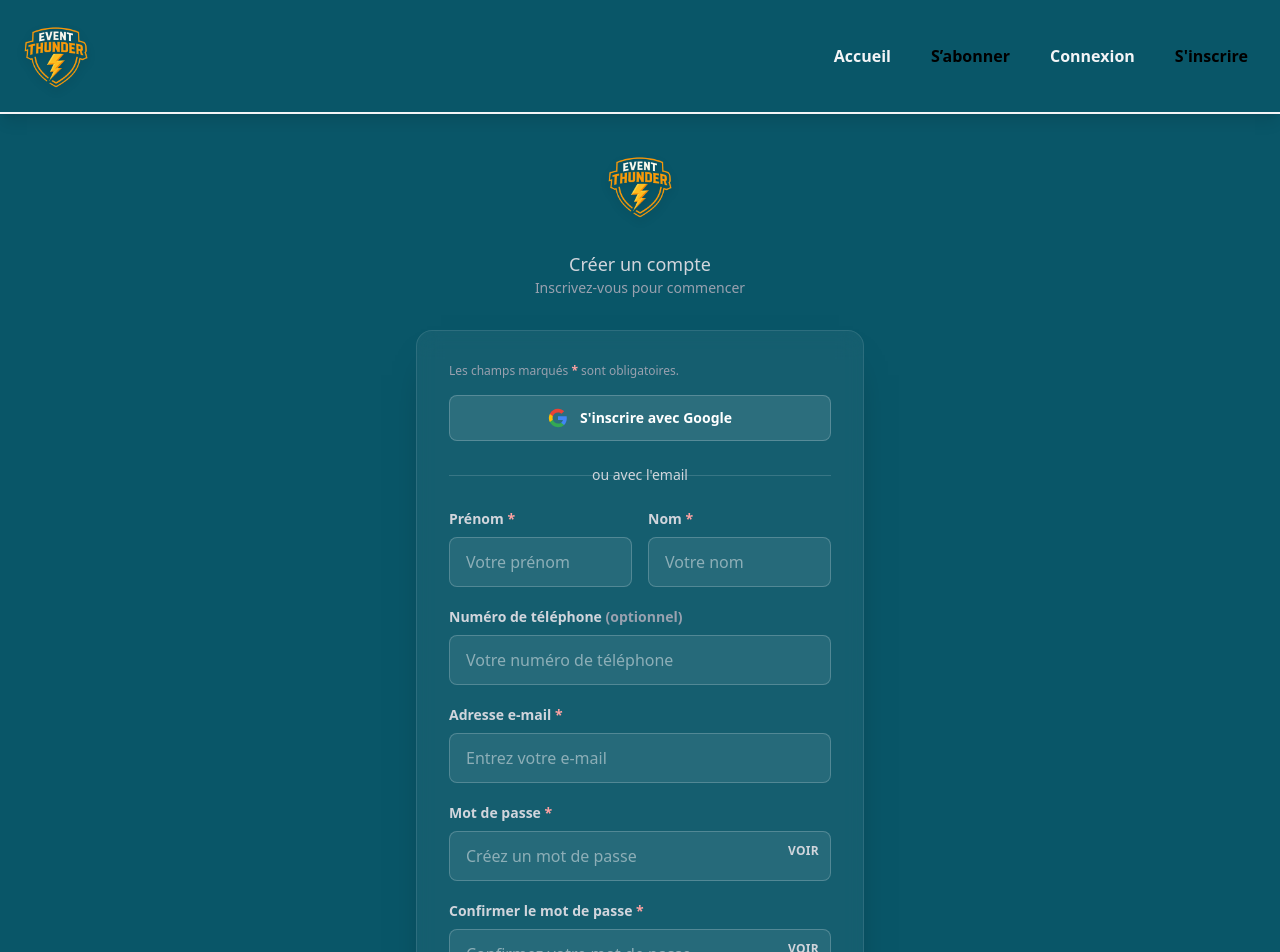
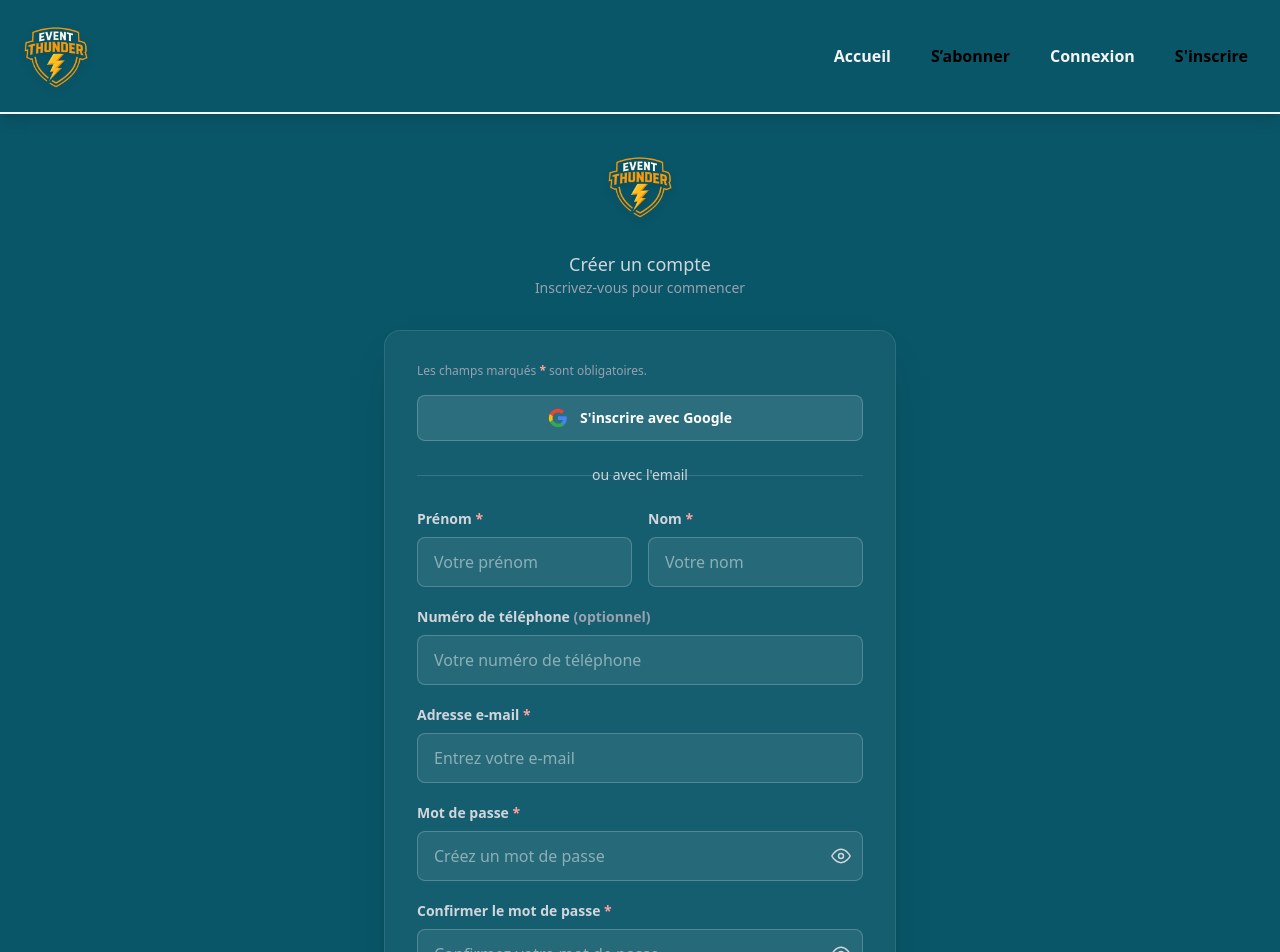
Before and after one commit to Adambizien/Event_Thunder, a React (Vite) app in the folder frontend/: page /register in a window 1280 px wide. Shown: the top 952 px of the page. Built offline with nearby package versions, Linux system fonts and the light colour scheme; no server answers.

Commit message:
style: update button styles for improved usability and consistency across admin and auth pages

```diff
--- a/frontend/src/components/PasswordInput.tsx
+++ b/frontend/src/components/PasswordInput.tsx
@@ -60,11 +60,40 @@ export const PasswordInput = ({
         <button
           type="button"
           onClick={() => setShowPassword(!showPassword)}
-          className="absolute right-3 top-3 text-xs font-semibold uppercase tracking-wide text-gray-300 hover:text-white"
+          className="absolute right-3 top-1/2 -translate-y-1/2 text-gray-300 hover:text-white"
           disabled={disabled}
           aria-label={showPassword ? 'Masquer le mot de passe' : 'Afficher le mot de passe'}
         >
-          {showPassword ? 'Masquer' : 'Voir'}
+          {showPassword ? (
+            <svg
+              xmlns="http://www.w3.org/2000/svg"
+              viewBox="0 0 24 24"
+              fill="none"
+              stroke="currentColor"
+              strokeWidth="1.8"
+              strokeLinecap="round"
+              strokeLinejoin="round"
+              className="h-5 w-5"
+            >
+              <path d="M17.94 17.94A10.94 10.94 0 0 1 12 20c-5 0-9.27-3.11-11-8 1.05-2.7 3.1-4.9 5.68-6.2" />
+              <path d="M1 1l22 22" />
+              <path d="M9.88 9.88a3 3 0 1 0 4.24 4.24" />
+            </svg>
+          ) : (
+            <svg
+              xmlns="http://www.w3.org/2000/svg"
+              viewBox="0 0 24 24"
+              fill="none"
+              stroke="currentColor"
+              strokeWidth="1.8"
+              strokeLinecap="round"
+              strokeLinejoin="round"
+              className="h-5 w-5"
+            >
+              <path d="M1 12s4-8 11-8 11 8 11 8-4 8-11 8-11-8-11-8z" />
+              <circle cx="12" cy="12" r="3" />
+            </svg>
+          )}
         </button>
       </div>
 
--- a/frontend/src/pages/admin/SubscriptionTransactions.tsx
+++ b/frontend/src/pages/admin/SubscriptionTransactions.tsx
@@ -823,7 +823,7 @@ const AdminSubscriptionTransactions = () => {
                           type="button"
                           onClick={() => void handleOpenInvoice(payment)}
                           disabled={!payment.stripeInvoiceId || openingInvoiceId === payment.id}
-                          className="inline-flex items-center justify-center rounded border border-white/30 bg-white/15 px-3 py-1 text-xs font-semibold text-white transition-colors hover:bg-white/25 disabled:cursor-not-allowed disabled:border-white/10 disabled:text-gray-500"
+                          className="inline-flex items-center justify-center rounded border border-white/30 bg-white/15 px-4 py-2 text-sm font-semibold text-white transition-colors hover:bg-white/25 disabled:cursor-not-allowed disabled:border-white/10 disabled:text-gray-500"
                         >
                           {openingInvoiceId === payment.id ? 'Ouverture...' : 'Voir la facture'}
                         </button>
--- a/frontend/src/pages/admin/Users.tsx
+++ b/frontend/src/pages/admin/Users.tsx
@@ -324,7 +324,7 @@ const AdminUsers = () => {
                             <button
                               type="button"
                               onClick={() => openTransactionsModal(user)}
-                              className="inline-flex items-center justify-center rounded border border-thunder-gold/40 px-3 py-1 text-xs font-semibold text-thunder-gold transition-colors hover:bg-thunder-gold hover:text-black self-start"
+                              className="inline-flex items-center justify-center rounded border border-thunder-gold/40 px-4 py-2 text-sm font-semibold text-thunder-gold transition-colors hover:bg-thunder-gold hover:text-black self-start"
                             >
                               Voir les détails
                             </button>
@@ -337,7 +337,7 @@ const AdminUsers = () => {
                             <button
                               type="button"
                               onClick={() => openTransactionsModal(user)}
-                              className="inline-flex items-center justify-center rounded border border-thunder-gold/40 px-3 py-1 text-xs font-semibold text-thunder-gold transition-colors hover:bg-thunder-gold hover:text-black self-start"
+                              className="inline-flex items-center justify-center rounded border border-thunder-gold/40 px-4 py-2 text-sm font-semibold text-thunder-gold transition-colors hover:bg-thunder-gold hover:text-black self-start"
                             >
                               Voir les détails
                             </button>
@@ -348,14 +348,14 @@ const AdminUsers = () => {
                       <div className="flex gap-2">
                         <button
                           onClick={() => openRoleModal(user)}
-                          className="px-2 py-1 bg-white/10 hover:bg-white/20 text-white rounded text-xs border border-white/20"
+                          className="px-3 py-2 bg-white/10 hover:bg-white/20 text-white rounded text-sm border border-white/20"
                           title="Modifier le rôle"
                         >
                           Modifier le rôle
                         </button>
                         <button
                           onClick={() => handleDelete(user.id)}
-                          className="px-2 py-1 bg-red-500/30 hover:bg-red-500/40 border border-red-500/50 rounded text-red-200 text-xs transition-colors"
+                          className="px-3 py-2 bg-red-500/30 hover:bg-red-500/40 border border-red-500/50 rounded text-red-200 text-sm transition-colors"
                           title="Supprimer l'utilisateur"
                         >
                           Supprimer le compte
--- a/frontend/src/pages/auth/Login.tsx
+++ b/frontend/src/pages/auth/Login.tsx
@@ -69,7 +69,7 @@ const Login = ({ onLogin }: LoginProps) => {
 
   return (
     <div className="min-h-screen bg-gradient-to-br from-thunder-navy via-thunder-dark to-thunder-navy flex items-center justify-center px-4 py-8">
-      <div className="w-full max-w-md">
+      <div className="w-full max-w-lg">
         {/* Header */}
         <div className="text-center mb-8">
           <div className="mb-6 flex justify-center">
--- a/frontend/src/pages/auth/Register.tsx
+++ b/frontend/src/pages/auth/Register.tsx
@@ -89,7 +89,7 @@ const Register = ({ onRegister }: RegisterProps) => {
 
   return (
     <div className="min-h-screen bg-gradient-to-br from-thunder-navy via-thunder-dark to-thunder-navy flex items-center justify-center px-4 py-8">
-      <div className="w-full max-w-md">
+      <div className="w-full max-w-lg">
         {/* Header */}
         <div className="text-center mb-8">
           <div className="mb-6 flex justify-center">
```
